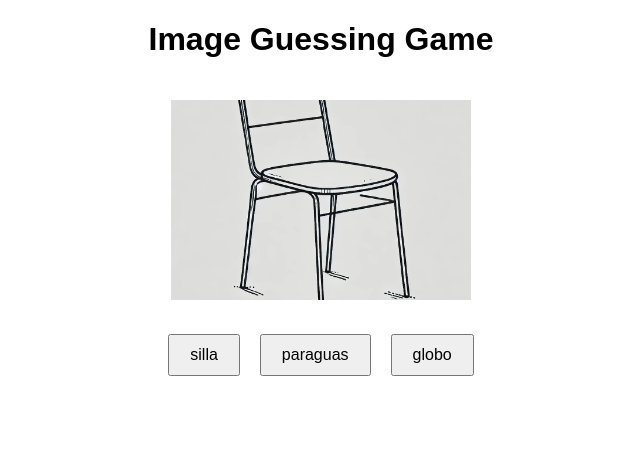
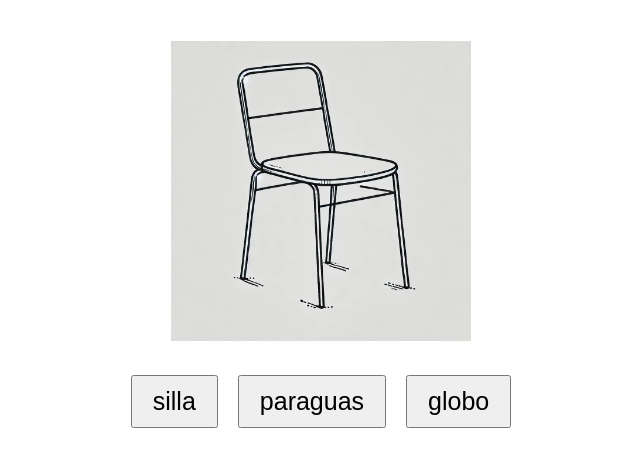
Before and after one commit to jeffrey840/excursion-1, a plain HTML site: page index.html in a window 1280 px wide. Shown: the whole page, without its empty margins (319-959 px from the left). Drawn offline with Linux system fonts and the light colour scheme.

Commit message:
increased text size

```diff
--- a/index.html
+++ b/index.html
@@ -12,14 +12,14 @@
         }
         img {
             width: 300px;
-            height: 200px;
+            height: 300px;
             object-fit: cover;
             margin: 20px;
         }
         button {
             margin: 10px;
             padding: 10px 20px;
-            font-size: 16px;
+            font-size: 25px;
             cursor: pointer;
         }
         #message {
@@ -30,7 +30,7 @@
     </style>
 </head>
 <body>
-<h1>Image Guessing Game</h1>
+<h1></h1>
 <img id="image" src="" alt="Guess this image">
 <div id="options"></div>
 <div id="message"></div>
```
